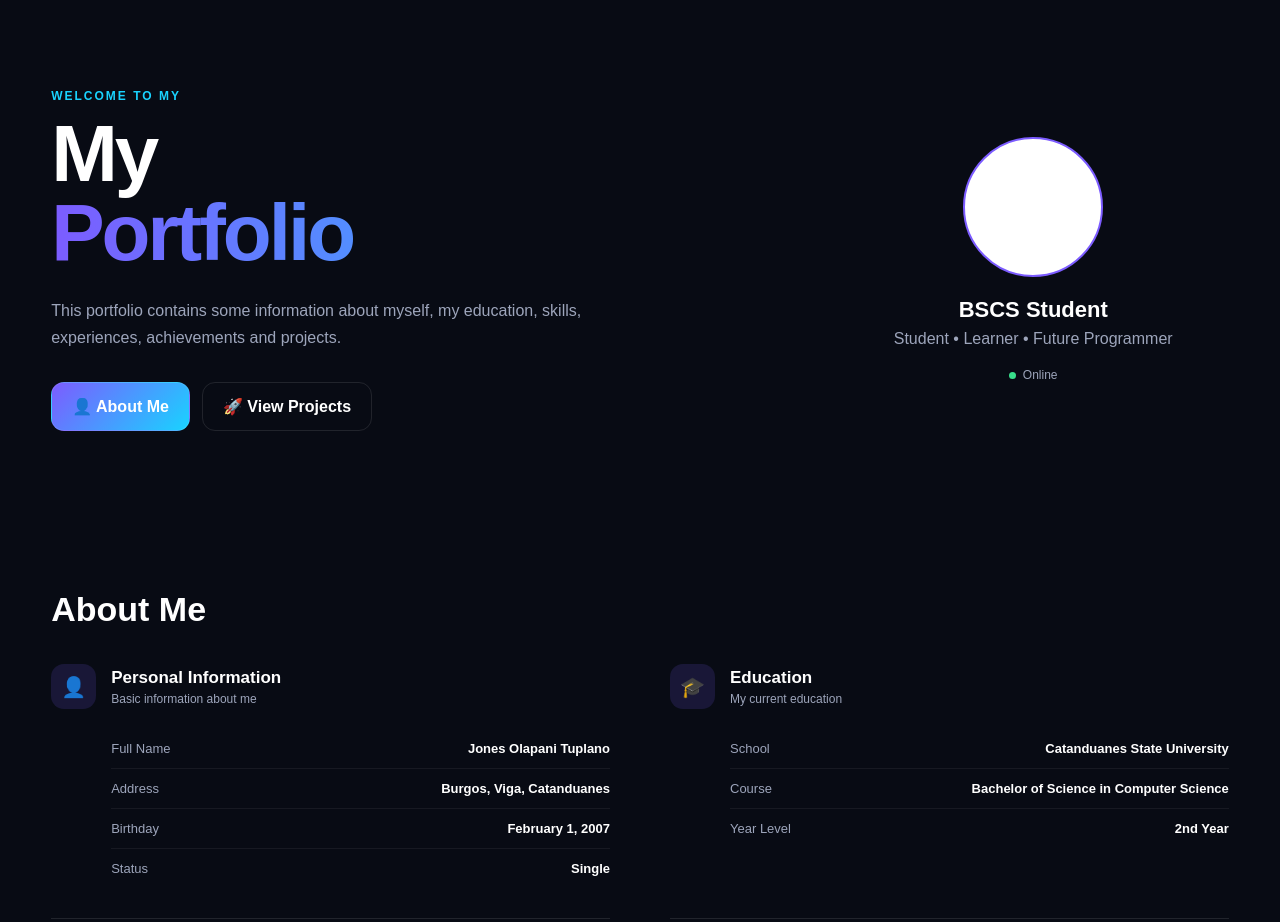
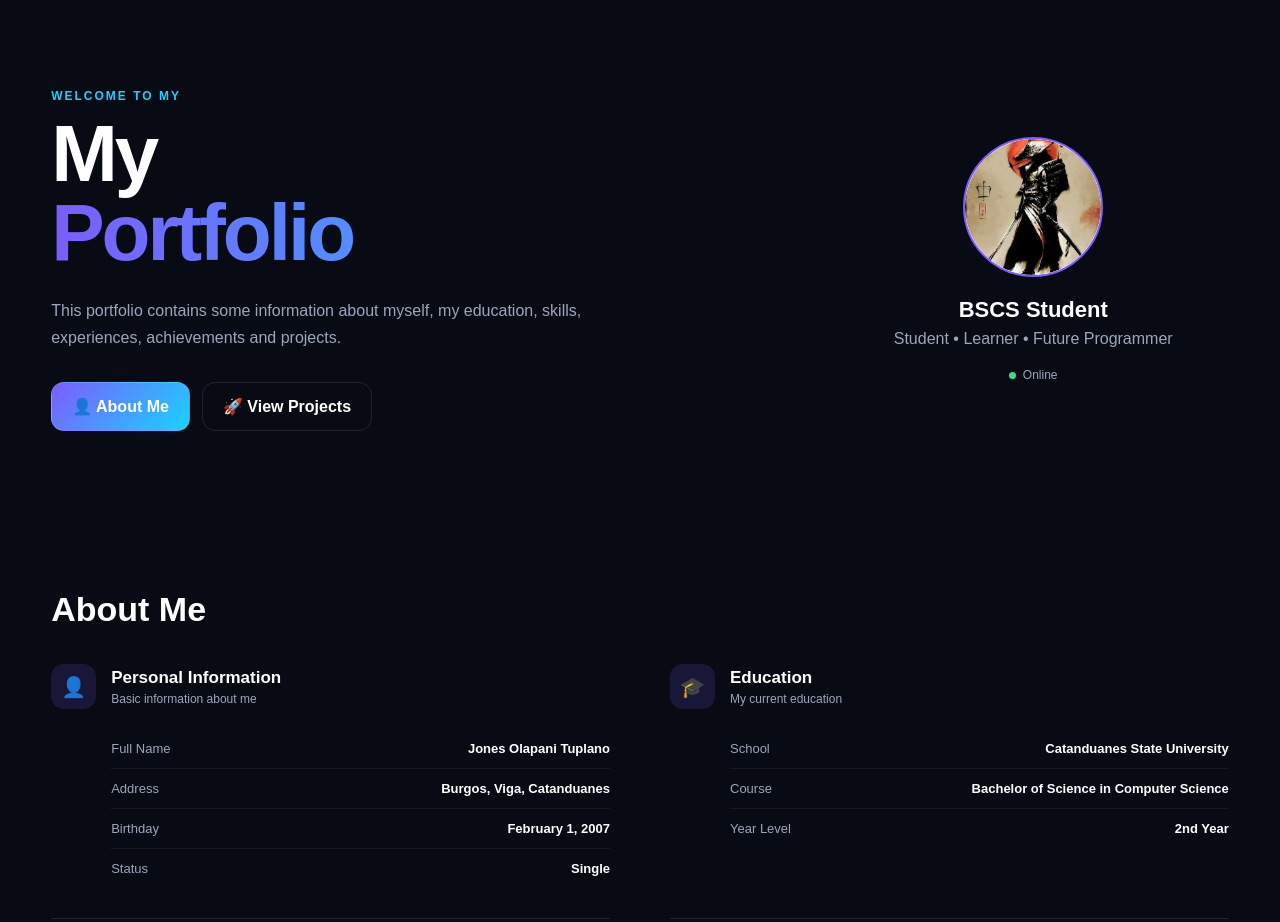
Before and after one commit to gerdawn8-pixel/my-website, a plain HTML site: page index.html in a window 1280 px wide. Shown: the top 922 px of the page. Drawn offline with Linux system fonts and the light colour scheme.

Commit message:
Update index.html

```diff
--- a/index.html
+++ b/index.html
@@ -39,7 +39,7 @@
         <div class="hero-card">
 
            <div class="profile-circle">
-    <img src="image.jpeg" alt="My Profile Picture">
+    <img src="images.jpeg" alt="My Profile Picture">
 </div>
 
             <h2>BSCS Student</h2>
```
